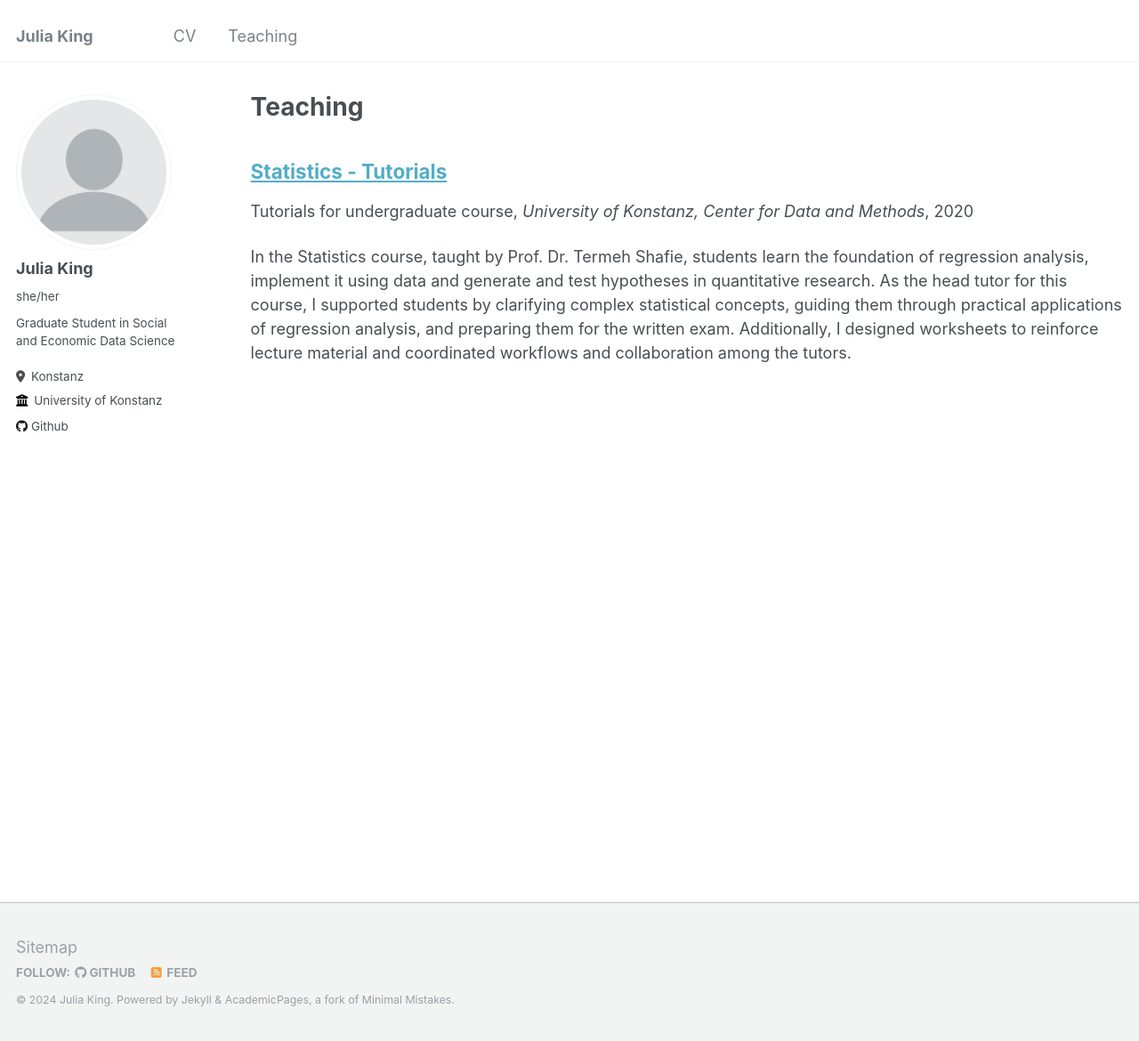
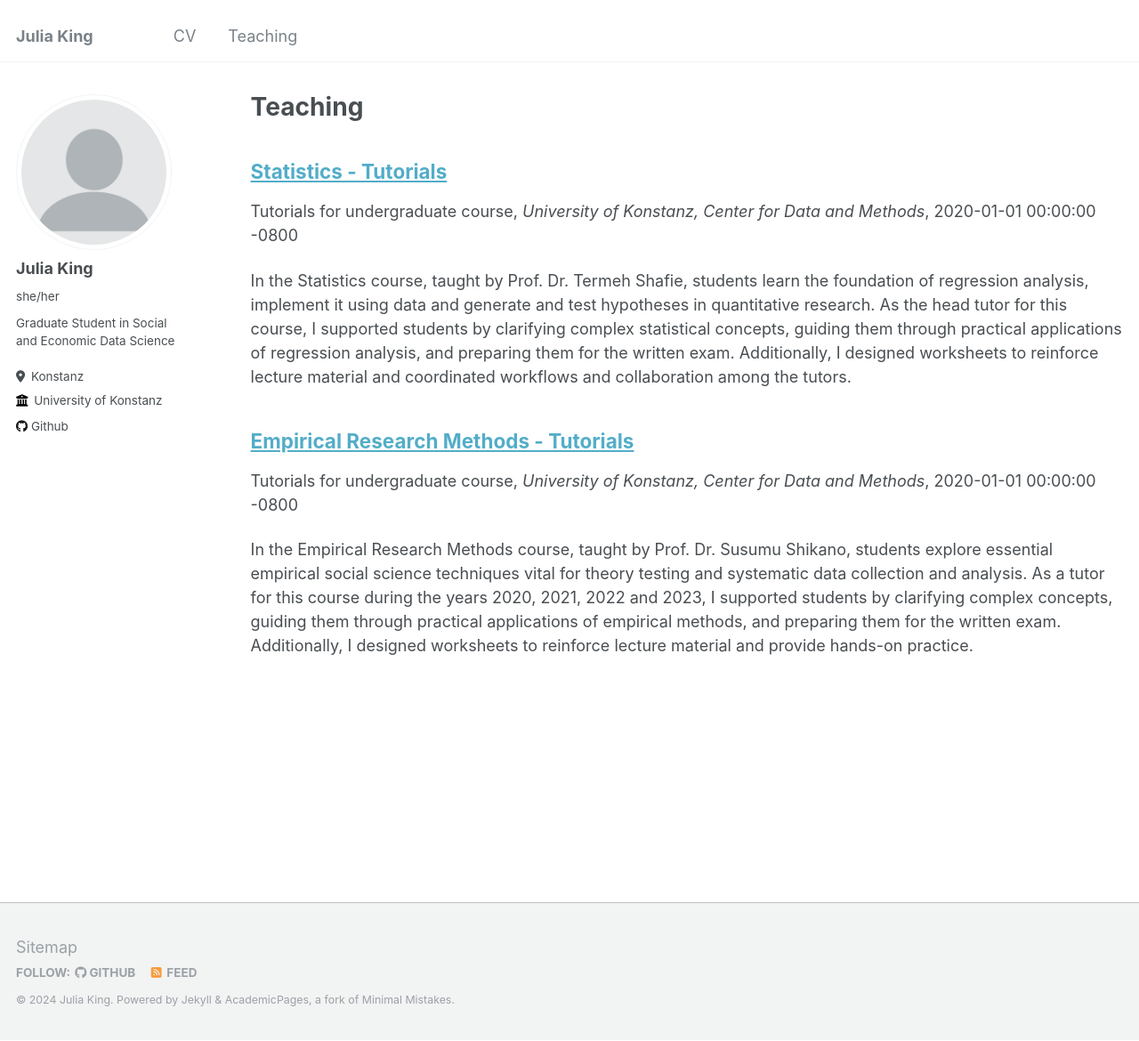
Before and after one commit to julia-king-edu/julia-king-edu.github.io, a Jekyll site: the page built from _pages/teaching.html, in a window 1280 px wide and 1170 px high. Shown: the whole window at 89% size. Built offline with Jekyll 4.4.1, drawn with Linux system fonts in a browser that asks for light colours; a file with an impossible date is left out.

Commit message:
second attempt at fixing years

```diff
--- a/_includes/archive-single.html
+++ b/_includes/archive-single.html
@@ -39,11 +39,11 @@
     {% endif %}
 
         {% if post.collection == 'teaching' %}
-          <p> {{ post.type }}, <i>{{ post.venue }}</i>, {{ post.date | default: "1900-01-01" | date: "%Y" }} </p>
+          <p> {{ post.type }}, <i>{{ post.venue }}</i>, {{ post.date }} </p>
         {% elsif post.collection == 'publications' %}
-          <p>Published in <i>{{ post.venue }}</i>, {{ post.date | default: "1900-01-01" | date: "%Y" }} </p>
+          <p>Published in <i>{{ post.venue }}</i>, {{ post.date }} </p>
         {% elsif post.date %}
-         <p class="page__date"><strong><i class="fa fa-fw fa-calendar" aria-hidden="true"></i> {{ site.data.ui-text[site.locale].date_label | default: "Published:" }}</strong> <time datetime="{{ post.date | default: "1900-01-01" | date_to_xmlschema }}">{{ post.date | default: "1900-01-01" | date: "%B %d, %Y" }}</time></p>
+         <p class="page__date"><strong><i class="fa fa-fw fa-calendar" aria-hidden="true"></i> {{ site.data.ui-text[site.locale].date_label | default: "Published:" }}</strong> <time datetime="{{ post.date }}">{{ post.date }}</time></p>
         {% endif %}
 
     {% if post.excerpt and site.read_more != 'enabled' %}
--- a/_teaching/tut_research-methods.md
+++ b/_teaching/tut_research-methods.md
@@ -4,10 +4,10 @@ collection: teaching
 type: "Tutorials for undergraduate course"
 permalink: /teaching/tut_research-methods
 venue: "University of Konstanz, Center for Data and Methods"
-date: "2020-2024"
+date: "2020-01-01"
 location: "Konstanz, Germany"
 ---
 
 
 
-In the Empirical Research Methods course, taught by Prof. Dr. Susumu Shikano, students explore essential empirical social science techniques vital for theory testing and systematic data collection and analysis. As a tutor for this course, I supported students by clarifying complex concepts, guiding them through practical applications of empirical methods, and preparing them for the written exam. Additionally, I designed worksheets to reinforce lecture material and provide hands-on practice.
+In the Empirical Research Methods course, taught by Prof. Dr. Susumu Shikano, students explore essential empirical social science techniques vital for theory testing and systematic data collection and analysis. As a tutor for this course during the years 2020, 2021, 2022 and 2023, I supported students by clarifying complex concepts, guiding them through practical applications of empirical methods, and preparing them for the written exam. Additionally, I designed worksheets to reinforce lecture material and provide hands-on practice.
```
Also changed, not shown: _teaching/tut_statistics.md (+1 -1 lines).
